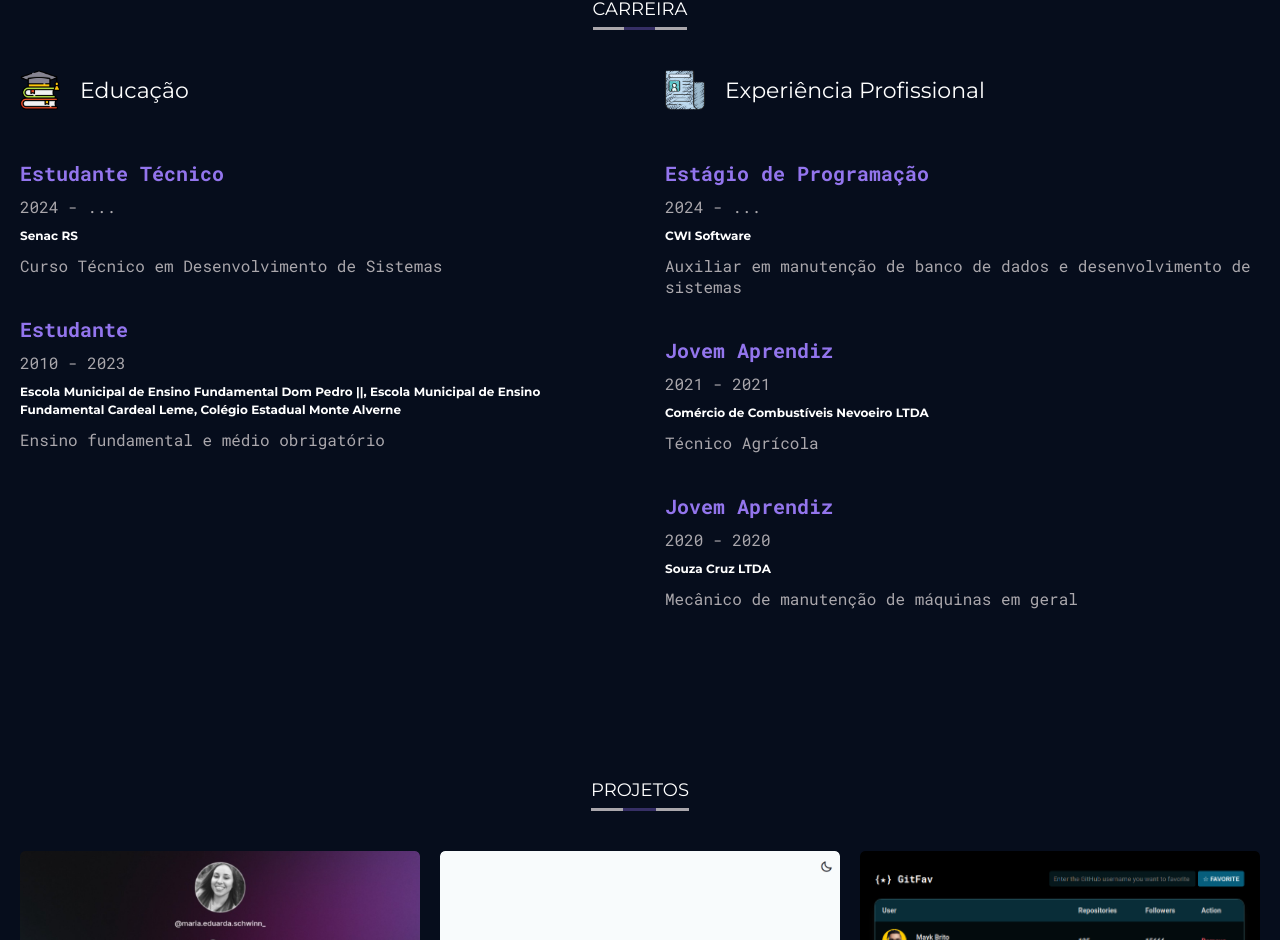
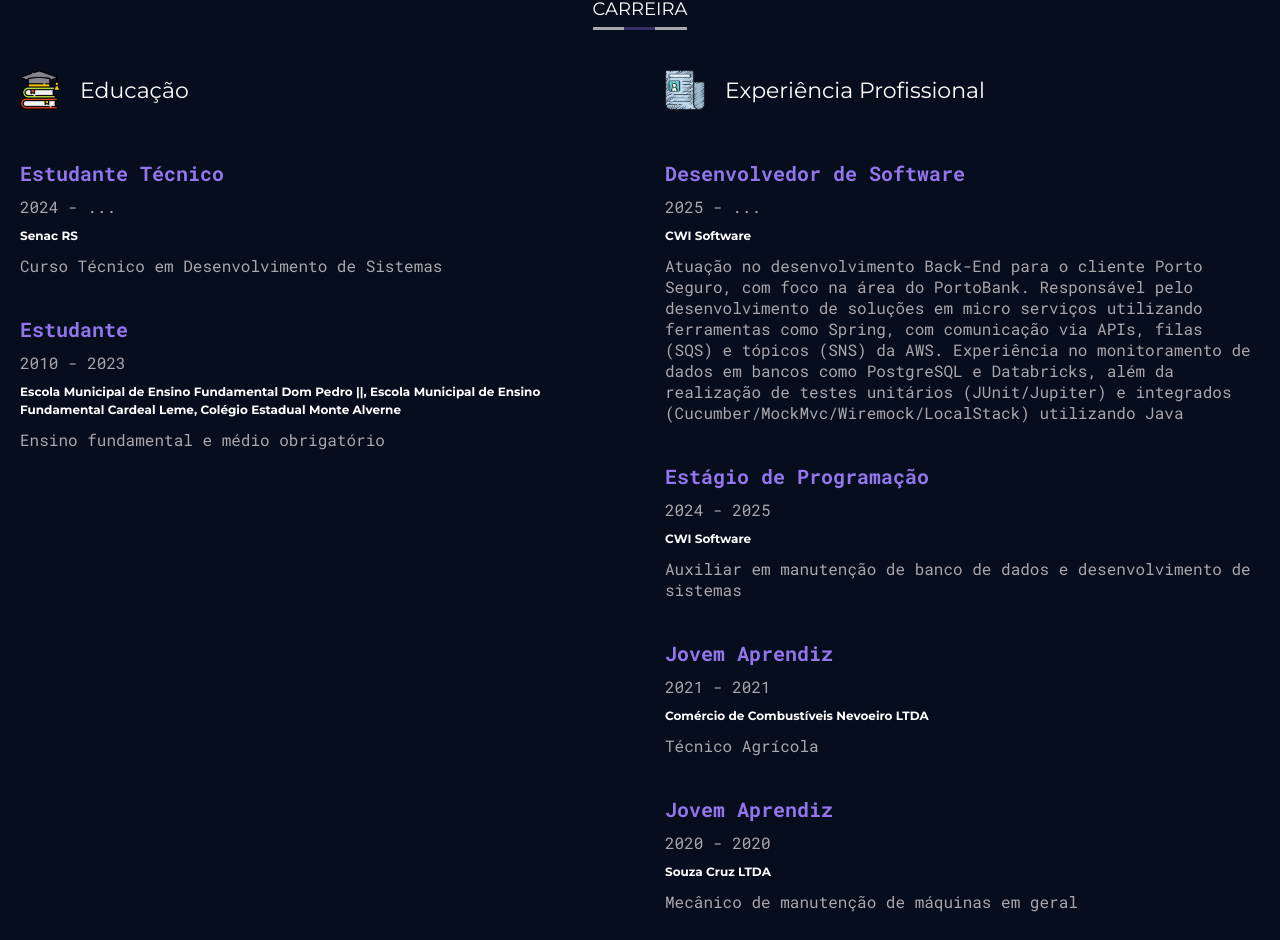
Before and after one commit to Maria-Eduarda-Rodrigues-Schwinn/portfolio, a React (Vite) app: page / in a window 1280 px wide. Shown: the part 2674-3614 px from the top of the page. Built offline with nearby package versions, Linux system fonts and the light colour scheme.

Commit message:
update experience section with new role and adjusted internship period

```diff
--- a/src/Pages/Home/sections/Career/index.jsx
+++ b/src/Pages/Home/sections/Career/index.jsx
@@ -49,9 +49,15 @@ export function CareerSection() {
             />
             <SummaryCard
               title="Estágio de Programação"
-              time="2024 - ..."
+              time="2024 - 2025"
               local="CWI Software"
               description="Auxiliar em manutenção de banco de dados e desenvolvimento de sistemas"
+            />
+            <SummaryCard
+              title="Desenvolvedor de Software"
+              time="2025 - ..."
+              local="CWI Software"
+              description="Atuação no desenvolvimento Back-End para o cliente Porto Seguro, com foco na área do PortoBank. Responsável pelo desenvolvimento de soluções em micro serviços utilizando ferramentas como Spring, com comunicação via APIs, filas (SQS) e tópicos (SNS) da AWS. Experiência no monitoramento de dados em bancos como PostgreSQL e Databricks, além da realização de testes unitários (JUnit/Jupiter) e integrados (Cucumber/MockMvc/Wiremock/LocalStack) utilizando Java"
             />
           </Cards>
         </Section>
```
